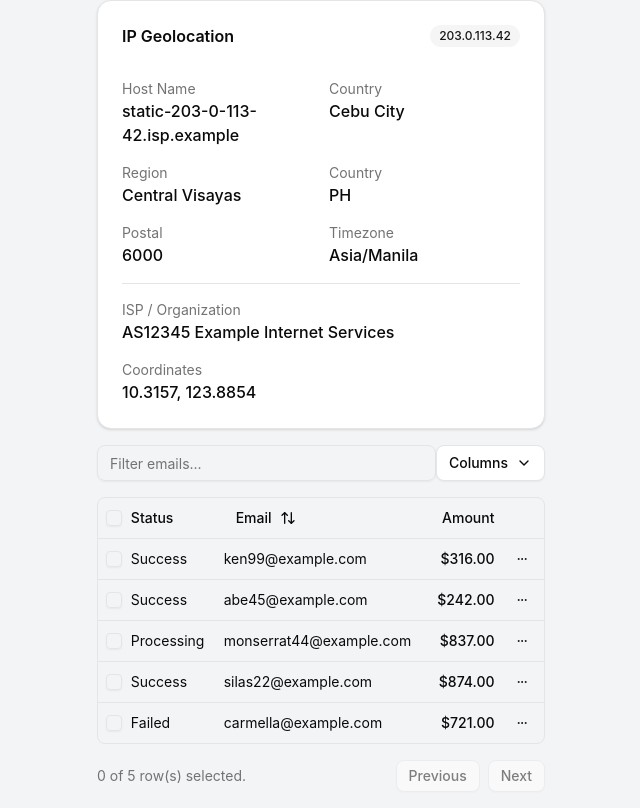
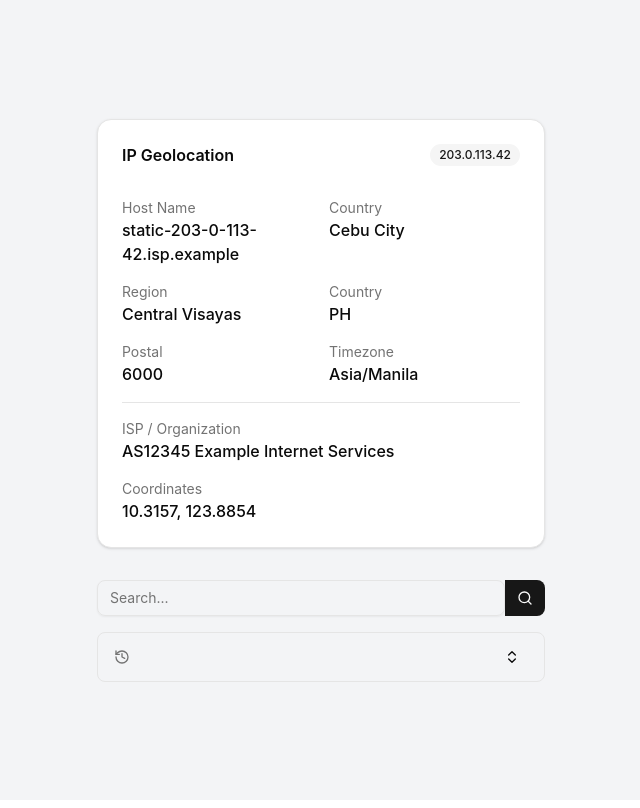
Before and after one commit to 4Chronosx/Geopoint-Frontend, a React (Vite) app: page /home in a window 1280 px wide. Shown: the whole page, without its empty margins (319-959 px from the left). Built offline with nearby package versions, Linux system fonts and the light colour scheme; the HTML template or start-up script is replaced by a standard one.

Commit message:
completed home page ui

```diff
--- a/src/components/display.tsx
+++ /dev/null
@@ -1,34 +0,0 @@
-
-interface GeoInfoProps {
-    ip: string,
-    hostname: string,
-    city: string,
-    region: string,
-    country: string,
-    loc: string,
-    org: string,
-    postal: string,
-    timezone: string,
-    readme: string
-}
-
-export default function Display(data : GeoInfoProps) {
-    return (
-        <>
-        <div className="min-h-60 w-full max-w-96 p-4 my-4 border rounded-2xl flex flex-col justify-start">
-            <div className="flex flex-col gap-2">
-                <span className="font-semibold">IP: <span className="font-normal">{data.ip}</span></span>
-                <span className="font-semibold">Host name: <span className="font-normal">{data.hostname}</span></span>
-                <span className="font-semibold">City: <span className="font-normal">{data.city}</span></span>
-                <span className="font-semibold">Region: <span className="font-normal">{data.region}</span></span>
-                <span className="font-semibold">Country: <span className="font-normal">{data.country}</span></span>
-                <span className="font-semibold">Loc: <span className="font-normal">{data.loc}</span></span>
-                <span className="font-semibold">Org: <span className="font-normal">{data.org}</span></span>
-                <span className="font-semibold">Postal: <span className="font-normal">{data.postal}</span></span>
-                <span className="font-semibold">Timezone: <span className="font-normal">{data.timezone}</span></span>
-                <span className="font-semibold">readme: <span className="font-normal">{data.readme}</span></span>
-            </div>
-        </div>
-        </>
-    )
-}
--- a/src/components/geo-info-card.tsx
+++ b/src/components/geo-info-card.tsx
@@ -9,7 +9,6 @@ import { Separator } from "@/components/ui/separator"
 
 
 interface GeoInfoProps {
-
     ip: string,
     hostname: string,
     city: string,
@@ -20,7 +19,6 @@ interface GeoInfoProps {
     postal: string,
     timezone: string,
     readme: string
-
 }
 
 export function GeoInfoCard({ data }: { data: GeoInfoProps }) {
--- a/src/components/search-bar.tsx
+++ b/src/components/search-bar.tsx
@@ -1,12 +1,27 @@
+import { Input } from "@/components/ui/input"
+import { Button } from "@/components/ui/button"
+import { Search } from "lucide-react"
+import React from "react"
 
+export function SearchBar({ onSearch }: { onSearch: (query: string) => void }) {
+  const [query, setQuery] = React.useState("")
 
-export default function SearchBar() {
-    return (
-        <>
-        <div className="min-h-10 w-full max-w-96 p-2 border rounded-2xl flex flex-row justify-around">
-            <input type="text" className="w-3/4 outline-none"/>
-            <button className="">Search</button>
-        </div>
-        </>
-    )
+  const handleSubmit = (e: React.SubmitEvent) => {
+    e.preventDefault()
+    onSearch(query)
+  }
+
+  return (
+    <form onSubmit={handleSubmit} className="flex w-full max-w-md mt-8 mb-4">
+      <Input
+        placeholder="Search..."
+        value={query}
+        onChange={(e) => setQuery(e.target.value)}
+        className="focus-visible:ring-0 focus-visible:ring-transparent focus-visible:ring-offset-0"
+      />
+      <Button type="submit" className="rounded-l-none">
+        <Search className="h-4 w-4" />
+      </Button>
+    </form>
+  )
 }
--- /dev/null
+++ b/src/components/search/collapsible-table.tsx
@@ -0,0 +1,51 @@
+"use client"
+
+import * as React from "react"
+import { Button } from "@/components/ui/button"
+import {
+  Collapsible,
+  CollapsibleContent,
+  CollapsibleTrigger,
+} from "@/components/ui/collapsible"
+import { DataTable } from "@/components/search/data-table"
+import type { ColumnDef } from "@tanstack/react-table"
+import { History, ChevronsUpDown } from "lucide-react"
+
+interface CollapsibleTableProps<TData, TValue> {
+    columns: ColumnDef<TData, TValue>[],
+    data: TData[]
+}
+
+export function CollapsibleTable<TData, TValue>({
+    columns,
+    data
+}: CollapsibleTableProps<TData, TValue>) {
+  const [isOpen, setIsOpen] = React.useState(false)
+
+  return (
+    <Collapsible
+      open={isOpen}
+      onOpenChange={setIsOpen}
+      className="flex flex-col gap-2 w-full max-w-md"
+    >
+      <div className="flex items-center justify-between rounded-md border px-4 py-2 text-sm">
+        <span className="text-muted-foreground">
+          <History className="h-4 w-4" />
+        </span>
+        <span className="font-medium">
+          <CollapsibleTrigger asChild>
+          <Button variant="ghost" size="icon" className="size-8">
+            <ChevronsUpDown className="h-4 w-4" />
+            <span className="sr-only">Toggle details</span>
+          </Button>
+        </CollapsibleTrigger>
+        </span>
+      </div>
+      <CollapsibleContent className="flex flex-col gap-2">
+        <div className="w-full max-w-md">
+            <DataTable columns={columns} data={data} />
+        </div>
+      </CollapsibleContent>
+    </Collapsible>
+  )
+}
--- a/src/components/search/columns.tsx
+++ b/src/components/search/columns.tsx
@@ -15,15 +15,13 @@ import {
 import { ArrowUpDown, MoreHorizontal } from "lucide-react"
 
 
-
-export type Payment = {
-  id: string
-  amount: number
-  status: "pending" | "processing" | "success" | "failed"
-  email: string
+export type IPsearch = {
+    id: string,
+    ipsearch: string,
+    datetime: string
 }
 
-export const columns: ColumnDef<Payment>[] = [
+export const columns: ColumnDef<IPsearch>[] = [
   {
     id: "select",
     header: ({ table }) => (
@@ -47,41 +45,26 @@ export const columns: ColumnDef<Payment>[] = [
     enableHiding: false,
   },
   {
-    accessorKey: "status",
-    header: "Status",
+    accessorKey: "ipsearch",
+    header: "IP Address",
     cell: ({ row }) => (
-      <div className="capitalize">{row.getValue("status")}</div>
+      <div className="capitalize">{row.getValue("ipsearch")}</div>
     ),
   },
   {
-    accessorKey: "email",
+    accessorKey: "datetime",
     header: ({ column }) => {
       return (
         <Button
           variant="ghost"
           onClick={() => column.toggleSorting(column.getIsSorted() === "asc")}
         >
-          Email
+          Datetime
           <ArrowUpDown />
         </Button>
       )
     },
-    cell: ({ row }) => <div className="lowercase">{row.getValue("email")}</div>,
-  },
-  {
-    accessorKey: "amount",
-    header: () => <div className="text-right">Amount</div>,
-    cell: ({ row }) => {
-      const amount = parseFloat(row.getValue("amount"))
-
-      // Format the amount as a dollar amount.
-      const formatted = new Intl.NumberFormat("en-US", {
-        style: "currency",
-        currency: "USD",
-      }).format(amount)
-
-      return <div className="text-right font-medium">{formatted}</div>
-    },
+    cell: ({ row }) => <div className="lowercase">{row.getValue("datetime")}</div>,
   },
   {
     id: "actions",
@@ -103,12 +86,13 @@ export const columns: ColumnDef<Payment>[] = [
               <DropdownMenuItem
                 onClick={() => navigator.clipboard.writeText(payment.id)}
               >
-                Copy payment ID
+                Load data
               </DropdownMenuItem>
-            </DropdownMenuGroup>
-            <DropdownMenuGroup>
-              <DropdownMenuItem>View customer</DropdownMenuItem>
-              <DropdownMenuItem>View payment details</DropdownMenuItem>
+              <DropdownMenuItem
+                onClick={() => navigator.clipboard.writeText(payment.id)}
+              >
+                Delete
+              </DropdownMenuItem>
             </DropdownMenuGroup>
           </DropdownMenuContent>
         </DropdownMenu>
--- a/src/components/search/data-table.tsx
+++ b/src/components/search/data-table.tsx
@@ -2,14 +2,14 @@
 
 import * as React from "react"
 import { Button } from "@/components/ui/button"
-import {
-  DropdownMenu,
-  DropdownMenuCheckboxItem,
-  DropdownMenuContent,
-  DropdownMenuGroup,
-  DropdownMenuTrigger,
-} from "@/components/ui/dropdown-menu"
-import { Input } from "@/components/ui/input"
+// import {
+//   DropdownMenu,
+//   DropdownMenuCheckboxItem,
+//   DropdownMenuContent,
+//   DropdownMenuGroup,
+//   DropdownMenuTrigger,
+// } from "@/components/ui/dropdown-menu"
+// import { Input } from "@/components/ui/input"
 import {
   Table,
   TableBody,
@@ -30,10 +30,7 @@ import {
   type SortingState,
   type VisibilityState,
 } from "@tanstack/react-table"
-import {ChevronDown} from "lucide-react"
-
-
-
+// import {ChevronDown} from "lucide-react"
 
 interface DataTableProps<TData, TValue> {
   columns: ColumnDef<TData, TValue>[]
@@ -73,7 +70,7 @@ export function DataTable<TData, TValue>({
 
   return (
     <div className="w-full">
-      <div className="flex items-center py-4">
+      {/* <div className="flex items-center pb-2">
         <Input
           placeholder="Filter emails..."
           value={(table.getColumn("email")?.getFilterValue() as string) ?? ""}
@@ -110,7 +107,7 @@ export function DataTable<TData, TValue>({
             </DropdownMenuGroup>
           </DropdownMenuContent>
         </DropdownMenu>
-      </div>
+      </div> */}
       <div className="overflow-hidden rounded-md border">
         <Table>
           <TableHeader>
--- /dev/null
+++ b/src/components/ui/collapsible.tsx
@@ -0,0 +1,31 @@
+import { Collapsible as CollapsiblePrimitive } from "radix-ui"
+
+function Collapsible({
+  ...props
+}: React.ComponentProps<typeof CollapsiblePrimitive.Root>) {
+  return <CollapsiblePrimitive.Root data-slot="collapsible" {...props} />
+}
+
+function CollapsibleTrigger({
+  ...props
+}: React.ComponentProps<typeof CollapsiblePrimitive.CollapsibleTrigger>) {
+  return (
+    <CollapsiblePrimitive.CollapsibleTrigger
+      data-slot="collapsible-trigger"
+      {...props}
+    />
+  )
+}
+
+function CollapsibleContent({
+  ...props
+}: React.ComponentProps<typeof CollapsiblePrimitive.CollapsibleContent>) {
+  return (
+    <CollapsiblePrimitive.CollapsibleContent
+      data-slot="collapsible-content"
+      {...props}
+    />
+  )
+}
+
+export { Collapsible, CollapsibleTrigger, CollapsibleContent }
--- a/src/pages/home/HomePage.tsx
+++ b/src/pages/home/HomePage.tsx
@@ -29,41 +29,37 @@ const geoData: GeoInfoProps = {
 };
 
 import { GeoInfoCard } from "@/components/geo-info-card";
-import type { Payment } from "@/components/search/columns"
+import type { IPsearch } from "@/components/search/columns"
 import { columns } from "@/components/search/columns"
-import { DataTable } from "@/components/search/data-table"
+import { CollapsibleTable } from "@/components/search/collapsible-table"
+import { SearchBar } from "@/components/search-bar";
 
 
-const data: Payment[] = [
+const data: IPsearch[] = [
   {
-    id: "m5gr84i9",
-    amount: 316,
-    status: "success",
-    email: "ken99@example.com",
+    id: "1",
+    ipsearch: "192.168.0.1",
+    datetime: "2026-02-25T08:15:00Z",
   },
   {
-    id: "3u1reuv4",
-    amount: 242,
-    status: "success",
-    email: "Abe45@example.com",
+    id: "2",
+    ipsearch: "8.8.8.8",
+    datetime: "2026-02-24T14:30:00Z",
   },
   {
-    id: "derv1ws0",
-    amount: 837,
-    status: "processing",
-    email: "Monserrat44@example.com",
+    id: "3",
+    ipsearch: "172.16.5.23",
+    datetime: "2026-02-23T20:45:00Z",
   },
   {
-    id: "5kma53ae",
-    amount: 874,
-    status: "success",
-    email: "Silas22@example.com",
+    id: "4",
+    ipsearch: "203.0.113.77",
+    datetime: "2026-02-22T11:10:00Z",
   },
   {
-    id: "bhqecj4p",
-    amount: 721,
-    status: "failed",
-    email: "carmella@example.com",
+    id: "5",
+    ipsearch: "198.51.100.42",
+    datetime: "2026-02-21T16:55:00Z",
   },
 ]
 
@@ -73,9 +69,8 @@ export default function HomePage() {
   return (
     <div className="min-h-screen bg-gray-100 flex flex-col justify-center items-center">
         <GeoInfoCard data={geoData}></GeoInfoCard>
-        <div className="w-full max-w-md">
-            <DataTable columns={columns} data={data} />
-        </div>
+        <SearchBar onSearch={() => {}}></SearchBar>
+        <CollapsibleTable columns={columns} data={data}></CollapsibleTable>
     </div>
   )
 }
```
